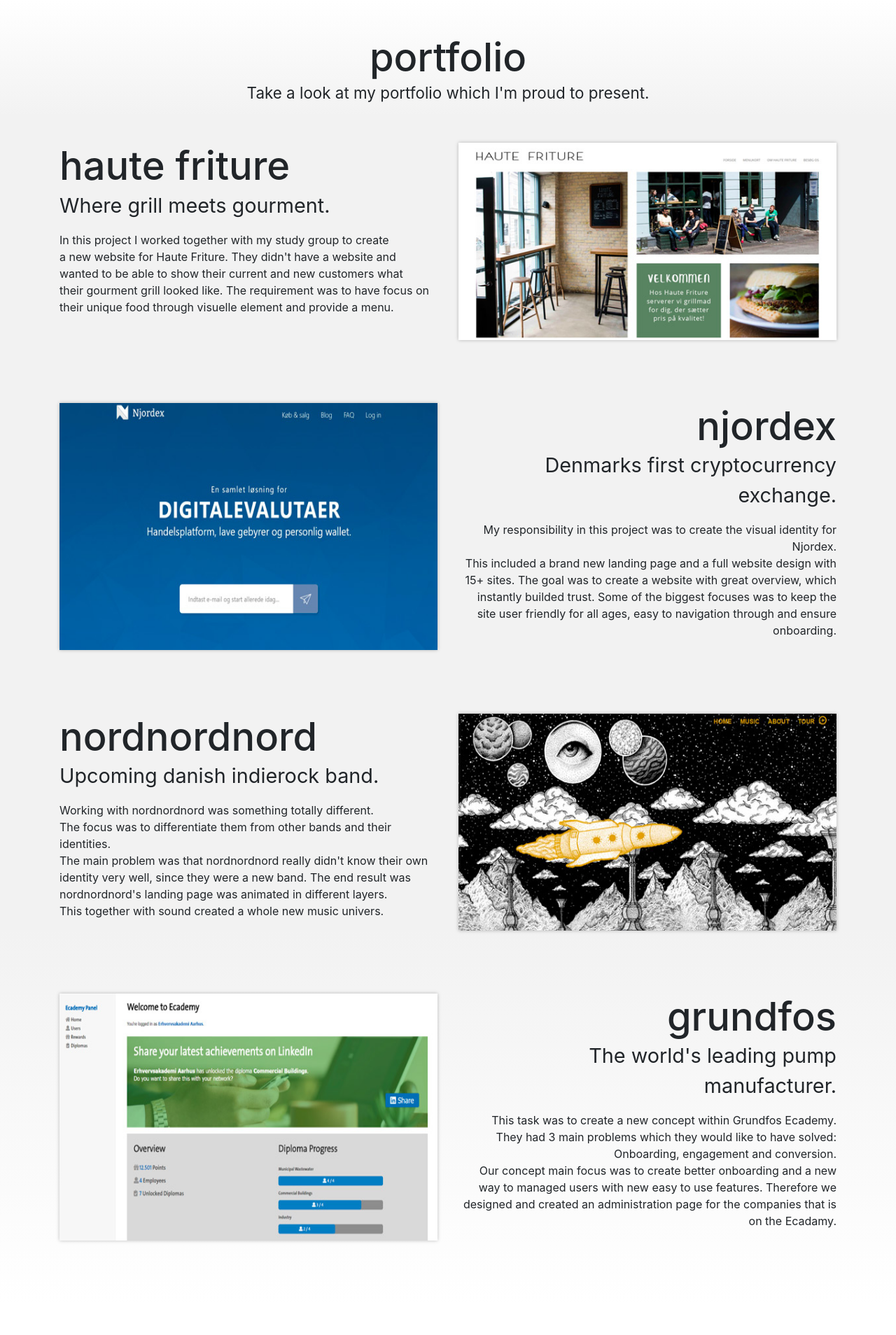
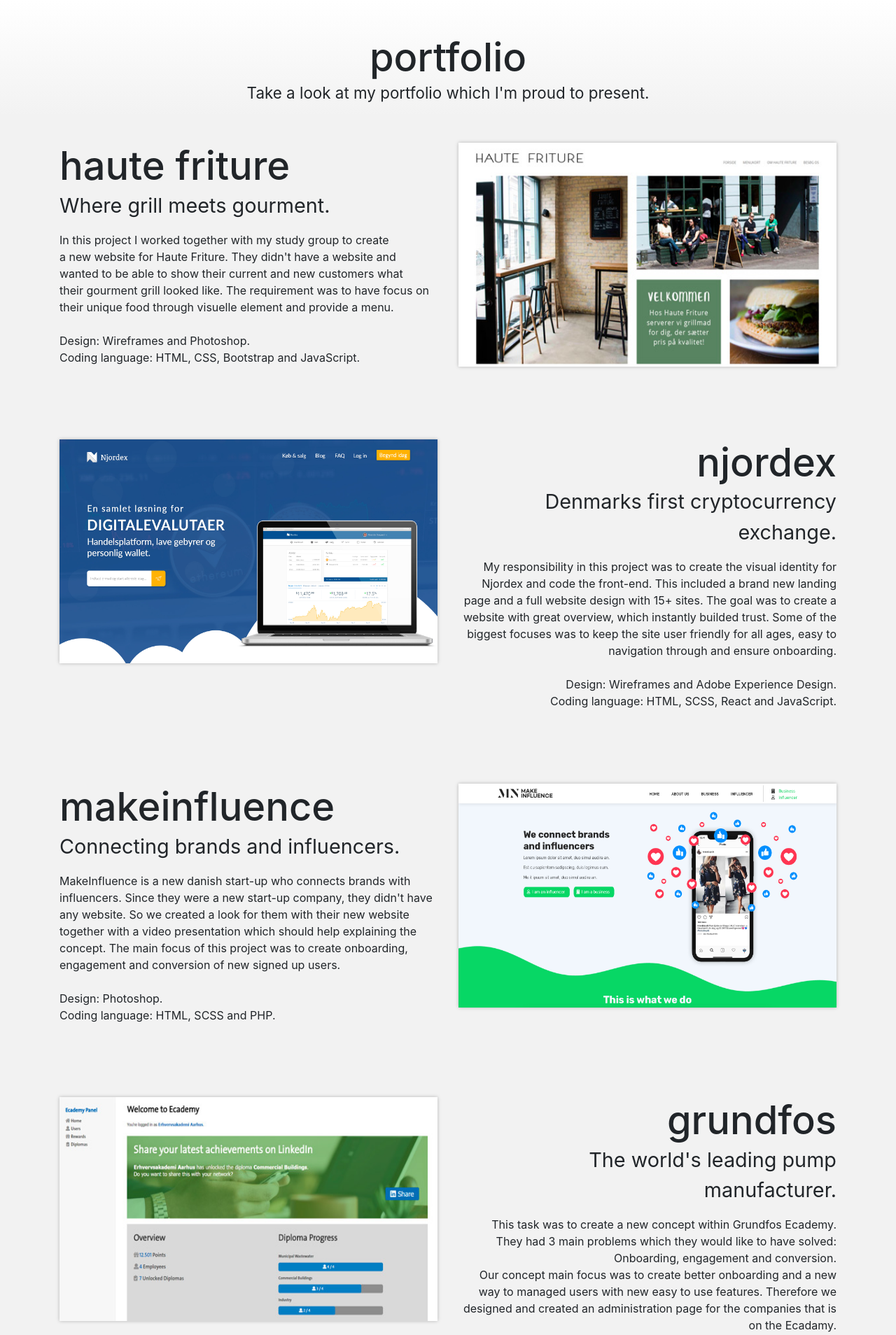
Before and after one commit to Brasgaard/portfolio, a PHP site: page / in a window 1280 px wide; the page is wider, and only the part inside the window is pictured. Shown: the part 1380-3288 px from the top of that part at 70% size. Run offline with PHP 8.4, Linux system fonts and the light colour scheme; some libraries are stand-ins or nearby versions.

Commit message:
CSS, MakeInfluence and images
CSS, MakeInfluence and images

```diff
--- a/css/style.css
+++ b/css/style.css
@@ -14,6 +14,7 @@ body, html {
 .portfolioPhotoGone {
 	width: 100%;
 	height: 100%;
+  max-height: 320px;
 	box-shadow: 0px 0px 5px 0px rgba(0,0,0,0.25);
   transition: all 0.3s;
 }
@@ -25,6 +26,7 @@ body, html {
 .portfolioPhoto {
   width: 100%;
   height: 100%;
+  max-height: 320px;
   box-shadow: 0px 0px 5px 0px rgba(0,0,0,0.25);
   transition: all 0.3s;
 }
@@ -36,6 +38,7 @@ body, html {
 .portfolioPhoto1 {
   width: 100%;
   height: 100%;
+  max-height: 320px;
   box-shadow: 0px 0px 5px 0px rgba(0,0,0,0.25);
 }
 
@@ -178,12 +181,13 @@ body, html {
 }
 
 .container-fluid-7 {
-	background: linear-gradient(#F2F2F2, #FFFFFF);
+	background-color: #F2F2F2;
 	padding-top: 7%;
 	padding-bottom: 7%;
 }
 
 .container-fluid-8 {
+  background: linear-gradient(#F2F2F2, #FFFFFF);
 	text-align: center;
   color: black;
 	padding-top: 3%;
@@ -193,8 +197,15 @@ body, html {
 .container-fluid-9 {
 	text-align: center;
 	padding-top: 1%;
-	background-color: #245ab9;
-	color: white;
+	background-color: #FFFFFF;
+	color: black;
+}
+
+.container-fluid-10 {
+  text-align: center;
+  padding-top: 1%;
+  background-color: #245ab9;
+  color: white;
 }
 
 .backToTop {
@@ -223,8 +234,6 @@ body, html {
 
 .socialmedia:hover {
   color: white;
-  font-size: 1.3em;
-  transition: 0.3s;
 }
 
 
--- a/index.php
+++ b/index.php
@@ -80,11 +80,11 @@
 			<div class="col-md-6 col-xs-12">
 				<h3 class="titleTxtLeft">haute friture</h3>
 			  	<p class="underTitleTxtLeft">Where grill meets gourment.</p>
-			  	<p class="commenTxtLeft">In this project I worked together with my study group to create<br> a new website for Haute Friture. They didn't have a website and<br> wanted to be able to show their current and new customers what <br>their gourment grill looked like. The requirement was to have focus on<br>their unique food through visuelle element and provide a menu.</p>
+			  	<p class="commenTxtLeft">In this project I worked together with my study group to create<br> a new website for Haute Friture. They didn't have a website and<br> wanted to be able to show their current and new customers what <br>their gourment grill looked like. The requirement was to have focus on<br>their unique food through visuelle element and provide a menu.<br><br>Design: Wireframes and Photoshop.<br> Coding language: HTML, CSS, Bootstrap and JavaScript.</p>
 			</div>
 
 			<div class="col-md-6 col-xs-12">
-				<img class="portfolioPhoto" src="images/hautefriture1.jpg" alt="Haute Friture Gourment Grill" title="Haute Friture Gourment Grill">
+				<a href="http://hautefriture.brasgaard.com" target="_blank"><img class="portfolioPhoto" src="images/hautefriture1.jpg" alt="Haute Friture Gourment Grill" title="Haute Friture Gourment Grill"></a>
 			</div>
 		</div>
 	</div>
@@ -94,17 +94,17 @@
 	<div class="container">
 		<div class="row">
 			<div class="col-md-6 col-xs-12">
-				<img class="portfolioPhotoGone" src="images/njordex1.jpg" alt="Njordex" title="Njordex">
+				<a href="https://www.njordex.dk/" target="_blank"><img class="portfolioPhotoGone" src="images/njordex1.jpg" alt="Njordex" title="Njordex"></a>
 			</div>
 
 			<div class="col-md-6 col-xs-12">
 				<h3 class="titleTxtRight">njordex</h3>
 			  	<p class="underTitleTxtRight">Denmarks first cryptocurrency exchange.</p>
-			  	<p class="commenTxtRight">My responsibility in this project was to create the visual identity for Njordex.<br>This included a brand new landing page and a full website design with 15+ sites. The goal was to create a website with great overview, which instantly builded trust. Some of the biggest focuses was to keep the site user friendly for all ages, easy to navigation through and ensure onboarding.</p>
+			  	<p class="commenTxtRight">My responsibility in this project was to create the visual identity for Njordex and code the front-end. This included a brand new landing page and a full website design with 15+ sites. The goal was to create a website with great overview, which instantly builded trust. Some of the biggest focuses was to keep the site user friendly for all ages, easy to navigation through and ensure onboarding.<br><br> Design: Wireframes and Adobe Experience Design. <br>Coding language: HTML, SCSS, React and JavaScript.</p>
 			</div>
 
 			<div class="col-md-6 col-xs-12">
-				<img class="portfolioPhoto1" src="images/njordex1.jpg" alt="Njordex" title="Njordex">
+				<a href="https://www.njordex.dk/" target="_blank"><img class="portfolioPhoto1" src="images/njordex1.jpg" alt="Njordex" title="Njordex"></a>
 			</div>
 
 		</div>
@@ -115,13 +115,13 @@
 	<div class="container">
 		<div class="row">
 			<div class="col-md-6 col-xs-12">
-				<h3 class="titleTxtLeft">nordnordnord</h3>
-			  	<p class="underTitleTxtLeft">Upcoming danish indierock band.</p>
-			  	<p class="commenTxtLeft">Working with nordnordnord was something totally different.<br>The focus was to differentiate them from other bands and their identities.<br>The main problem was that nordnordnord really didn't know their own identity very well, since they were a new band. The end result was nordnordnord's landing page was animated in different layers.<br>This together with sound created a whole new music univers.</p>
+				<h3 class="titleTxtLeft">makeinfluence</h3>
+			  	<p class="underTitleTxtLeft">Connecting brands and influencers.</p>
+			  	<p class="commenTxtLeft">MakeInfluence is a new danish start-up who connects brands with influencers. Since they were a new start-up company, they didn't have any website. So we created a look for them with their new website together with a video presentation which should help explaining the concept. The main focus of this project was to create onboarding, engagement and conversion of new signed up users.<br><br>Design: Photoshop.<br>Coding language: HTML, SCSS and PHP.</p>
 			</div>
 
 			<div class="col-md-6 col-xs-12">
-				<img class="portfolioPhoto" src="images/nordnordnord1.jpg" alt="nordnordnord" title="nordnordnord">
+				<a href="http://lukasbroendel.dk/projekter/makeinfluence/" target="_blank"><img class="portfolioPhoto" src="images/makeinfluence1.jpg" alt="makeinfluence" title="makeinfluence"></a>
 			</div>
 		</div>
 	</div>
@@ -131,23 +131,39 @@
 	<div class="container">
 		<div class="row">
 			<div class="col-md-6 col-xs-12">
-				<img class="portfolioPhotoGone" src="images/grundfos1.jpg" alt="Grundfos" title="Grundfos">
+				<a href="http://lukasbroendel.dk/projekter/grundfos" target="_blank"><img class="portfolioPhotoGone" src="images/grundfos1.jpg" alt="Grundfos" title="Grundfos"></a>
 			</div>
 
 			<div class="col-md-6 col-xs-12">
 				<h3 class="titleTxtRight">grundfos</h3>
 			  	<p class="underTitleTxtRight">The world's leading pump manufacturer.</p>
-			  	<p class="commenTxtRight">This task was to create a new concept within Grundfos Ecademy.<br>They had 3 main problems which they would like to have solved: Onboarding, engagement and conversion.<br> Our concept main focus was to create better onboarding and a new way to managed users with new easy to use features. Therefore we designed and created an administration page for the companies that is on the Ecadamy.</p>
+			  	<p class="commenTxtRight">This task was to create a new concept within Grundfos Ecademy.<br>They had 3 main problems which they would like to have solved: Onboarding, engagement and conversion.<br> Our concept main focus was to create better onboarding and a new way to managed users with new easy to use features. Therefore we designed and created an administration page for the companies that is on the Ecadamy.<br><br>Design: Adobe Experience Design.<br>Coding language: HTML, CSS, PHP and JavaScript.</p>
 			</div>
 
 			<div class="col-md-6 col-xs-12">
-				<img class="portfolioPhoto1" src="images/grundfos1.jpg" alt="Grundfos" title="Grundfos">
+				<a href="http://lukasbroendel.dk/projekter/grundfos" target="_blank"><img class="portfolioPhoto1" src="images/grundfos1.jpg" alt="Grundfos" title="Grundfos"></a>
 			</div>
 		</div>
 	</div>
 </div>
 
 <div class="container-fluid-8">
+	<div class="container">
+		<div class="row">
+			<div class="col-md-6 col-xs-12">
+				<h3 class="titleTxtLeft">nordnordnord</h3>
+			  	<p class="underTitleTxtLeft">Upcoming danish indierock band.</p>
+			  	<p class="commenTxtLeft">Working with nordnordnord was something totally different.<br>The focus was to differentiate them from other bands and their identities.<br>The main problem was that nordnordnord really didn't know their own identity very well, since they were a new band. The end result was nordnordnord's landing page was animated in different layers.<br>This together with sound created a whole new music univers.<br><br> Design: Wireframes and Photoshop.<br>Coding language: HTML, CSS, PHP, Bootstrap and JavaScript.</p>
+			</div>
+
+			<div class="col-md-6 col-xs-12">
+				<a href="http://nord.brasgaard.com/" target="_blank"><img class="portfolioPhoto" src="images/nordnordnord1.jpg" alt="nordnordnord" title="nordnordnord"></a>
+			</div>
+		</div>
+	</div>
+</div>
+
+<div class="container-fluid-9">
 	<div class="container">
 		<div class="row">
 			<div class="col-md-12 col-xs-12">
@@ -167,7 +183,7 @@
 </div>
 
 <img class="curve" src="images/test3.png">
-<div class="container-fluid-9">
+<div class="container-fluid-10">
 	<div class="container">
 		<div class="row">
 			<div class="col-md-12 col-xs-12">
```
Also changed, not shown: images/makeinfluence1.jpg (added), images/njordex1.jpg.
